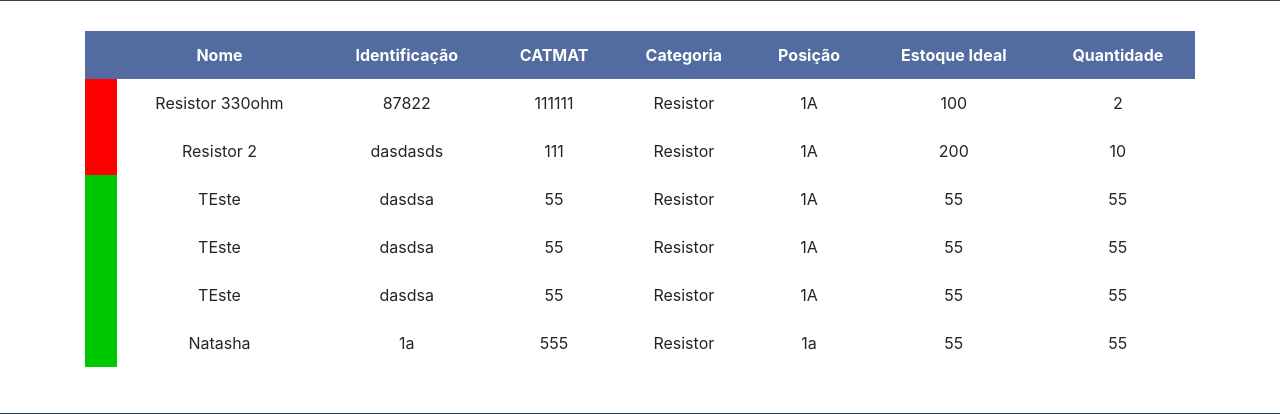
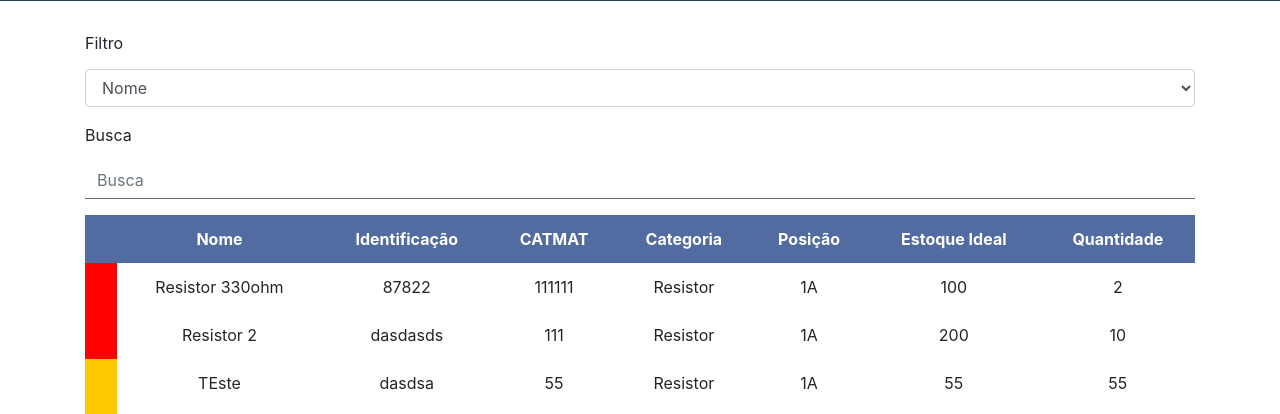
Before and after one commit to rodrigoAMF/stock-planner, a PHP site: page /lista-produtos.php in a window 1280 px wide. Shown: the part 149-563 px from the top of the page. Run offline with PHP 8.4, Linux system fonts and the light colour scheme; data comes from the database, SQL or seed files in the repository.

Commit message:
Update cores e listaProdutos

```diff
--- a/funcoes.php
+++ b/funcoes.php
@@ -21,17 +21,17 @@ function incluiCabecalho($titulo_pagina, $arquivo_css_pagina=NULL){
 }
 
 function pickColor($percent){
-    if ($percent >= 1) {
+    if ($percent > 1.27) {
         $rgb[0] = 0;
         $rgb[1] = 200;
         $rgb[2] = 0;
-    }elseif ($percent >0.5) {
-        $rgb[0] = (-5.1*$percent)+510;
+    }elseif ($percent >1) {
+        $rgb[0] = (-875*$percent)+1129;
         $rgb[1] = 200;
         $rgb[2] = 0;
-    }elseif ($percent >0.2) {
+    }elseif ($percent >0.77) {
         $rgb[0] = 255;
-        $rgb[1] = (6.67*$percent)-133;
+        $rgb[1] = (850*$percent)-649;
         $rgb[2] = 0;
     }else {
         $rgb[0] = 255;
--- a/inc/database.php
+++ b/inc/database.php
@@ -71,6 +71,42 @@ function getTodosProdutos(){
     return $dados;
 }
 
+function getProdutosFiltrados($busca, $filtro){
+	$conexao = open_database();
+
+	switch($filtro){
+		case 1:
+			$query = "SELECT p.nome, p.catmat, p.id, p.descricao,p.identificacao, p.posicao,p.estoque_ideal,p.quantidade, c.nome as categoria FROM produtos p, categoria c WHERE p.categoria = c.id, p.nome LIKE $busca ";
+		break;
+		case 2:
+			$query = "SELECT p.nome, p.catmat, p.id, p.descricao,p.identificacao, p.posicao,p.estoque_ideal,p.quantidade, c.nome as categoria FROM produtos p, categoria c WHERE p.categoria = c.id, p.identificacao LIKE $busca ";
+		break;
+		case 3:
+			$query = "SELECT p.nome, p.catmat, p.id, p.descricao,p.identificacao, p.posicao,p.estoque_ideal,p.quantidade, c.nome as categoria FROM produtos p, categoria c WHERE p.categoria = c.id, p.catmat LIKE $busca ";
+		break;
+		case 4:
+			$query = "SELECT p.nome, p.catmat, p.id, p.descricao,p.identificacao, p.posicao,p.estoque_ideal,p.quantidade, c.nome as categoria FROM produtos p, categoria c WHERE p.categoria = c.id, p.categoria LIKE $busca ";
+		break;
+		case 5:
+			$query = "SELECT p.nome, p.catmat, p.id, p.descricao,p.identificacao, p.posicao,p.estoque_ideal,p.quantidade, c.nome as categoria FROM produtos p, categoria c WHERE p.categoria = c.id, p.posicao LIKE $busca ";
+		break;
+		case 6:
+			$query = "SELECT p.nome, p.catmat, p.id, p.descricao,p.identificacao, p.posicao,p.estoque_ideal,p.quantidade, c.nome as categoria FROM produtos p, categoria c WHERE p.categoria = c.id, p.estoque_ideal LIKE $busca ";
+		break;
+		case 7:
+			$query = "SELECT p.nome, p.catmat, p.id, p.descricao,p.identificacao, p.posicao,p.estoque_ideal,p.quantidade, c.nome as categoria FROM produtos p, categoria c WHERE p.categoria = c.id, p.quantidade LIKE $busca ";
+		break;
+	}
+
+    $resultado = $conexao->query($query);
+
+    $dados = $resultado->fetch_all(MYSQLI_ASSOC);
+
+    close_database($conexao);
+
+    return $dados;
+}
+
 function getCategorias(){
 	$conexao = open_database();
 
--- a/lista-produtos.php
+++ b/lista-produtos.php
@@ -12,6 +12,25 @@
         <option value="80">80%</option>
     </select>
     <button type="button" class="btn btn-secondary" id="confirma_porcentagem">Confirmar</button>-->
+
+    <div class="form-group">
+        <label for="exampleFormControlSelect1">Filtro</label>
+        <select class="form-control" id="exampleFormControlSelect1" name="filtro">
+              <option value="1">Nome</option>
+              <option value="2">Identificação</option>
+              <option value="3">CATMAT</option>
+              <option value="4">Categoria</option>
+              <option value="5">Posição</option>
+              <option value="6">Estoque Ideal</option>
+              <option value="7">Quantidade</option>
+        </select>
+   </div>
+
+    <div class="form-group">
+        <label for="busca">Busca</label>
+        <input name="busca" type="text" class="form-control" id="busca" aria-describedby="emailHelp" placeholder="Busca">
+    </div>
+
     <div class="table-responsive-md">
         <table class="table table-borderless">
             <thead>
```
Also changed, not shown: processa-filtro.php (added, +8 -0 lines).
